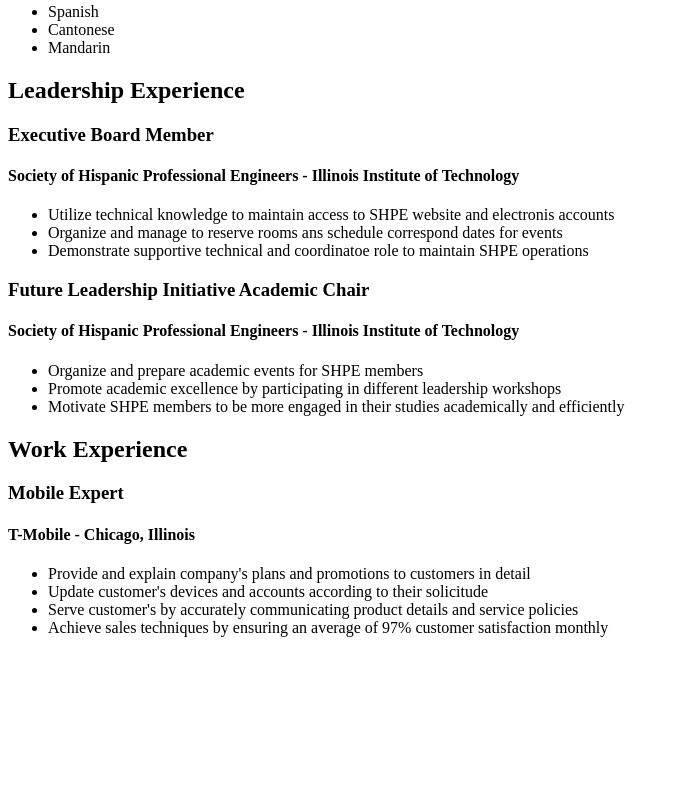
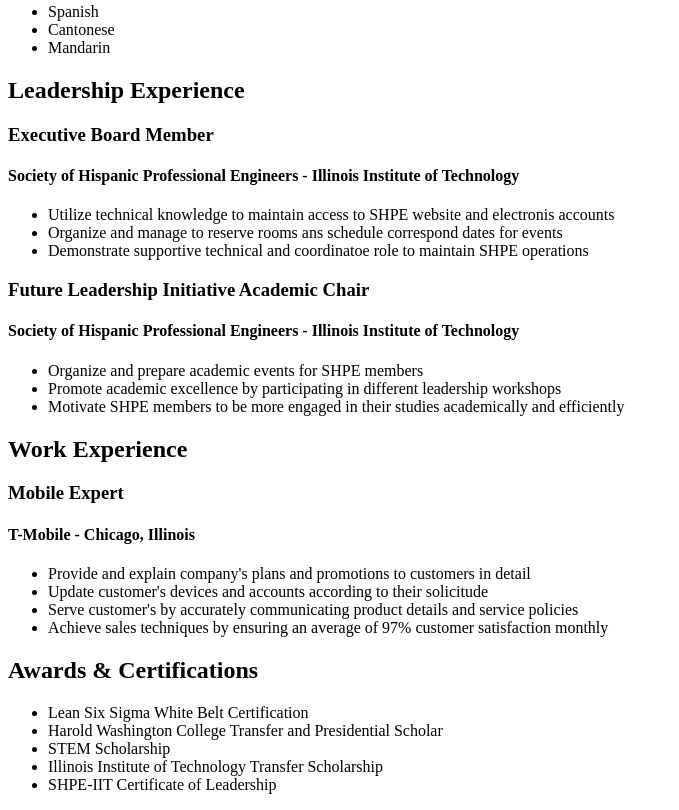
Before and after one commit to kchenzhang/Project-One, a plain HTML site: page resume/index.html in a window 1280 px wide. Shown: the part 931-1741 px from the top of the page, without its empty margins (0-679 px from the left). Before the commit the page ends 1584 px from the top, so only its background shows below. Drawn offline with Linux system fonts and the light colour scheme.

Commit message:
Added Awards and finish main content of Resume Page

```diff
--- a/resume/index.html
+++ b/resume/index.html
@@ -92,5 +92,14 @@
       <li>Achieve sales techniques by ensuring an average of 97% customer satisfaction monthly</li>
     </ul>
 
+    <h2>Awards & Certifications</h2>
+    <ul>
+      <li>Lean Six Sigma White Belt Certification</li>
+      <li>Harold Washington College Transfer and Presidential Scholar</li>
+      <li>STEM Scholarship</li>
+      <li>Illinois Institute of Technology Transfer Scholarship</li>
+      <li>SHPE-IIT Certificate of Leadership</li>
+    </ul>
+
   </body>
 </html>
```
